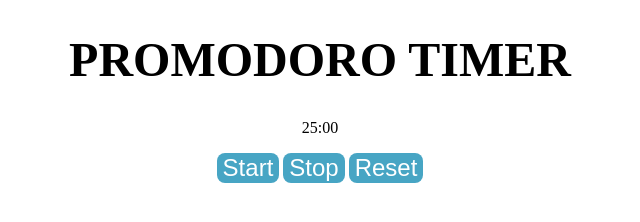
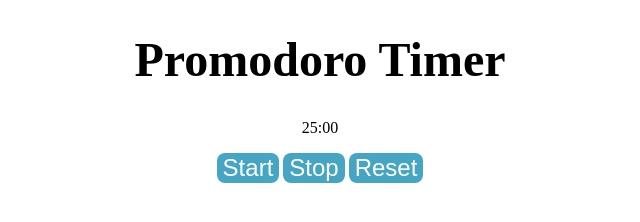
Before and after one commit to Shivani020898/Udemy_60-Project, a plain HTML site: page Pomodoro_Timer/index.html in a window 1280 px wide. Shown: the whole page, without its empty margins (320-960 px from the left). Drawn offline with Linux system fonts and the light colour scheme.

Commit message:
pomodoro

```diff
--- a/Pomodoro_Timer/index.html
+++ b/Pomodoro_Timer/index.html
@@ -8,7 +8,7 @@
 </head>
 <body>
    <div class="container">
-   <h1 class="title">PROMODORO TIMER</h1>
+   <h1 class="title">Promodoro Timer</h1>
    <p class="timer" id="timer">25:00</p>
    <div class="button-wrapper">
         <button id="start">Start</button>
```
Also changed, not shown: indexd.html (deleted).
